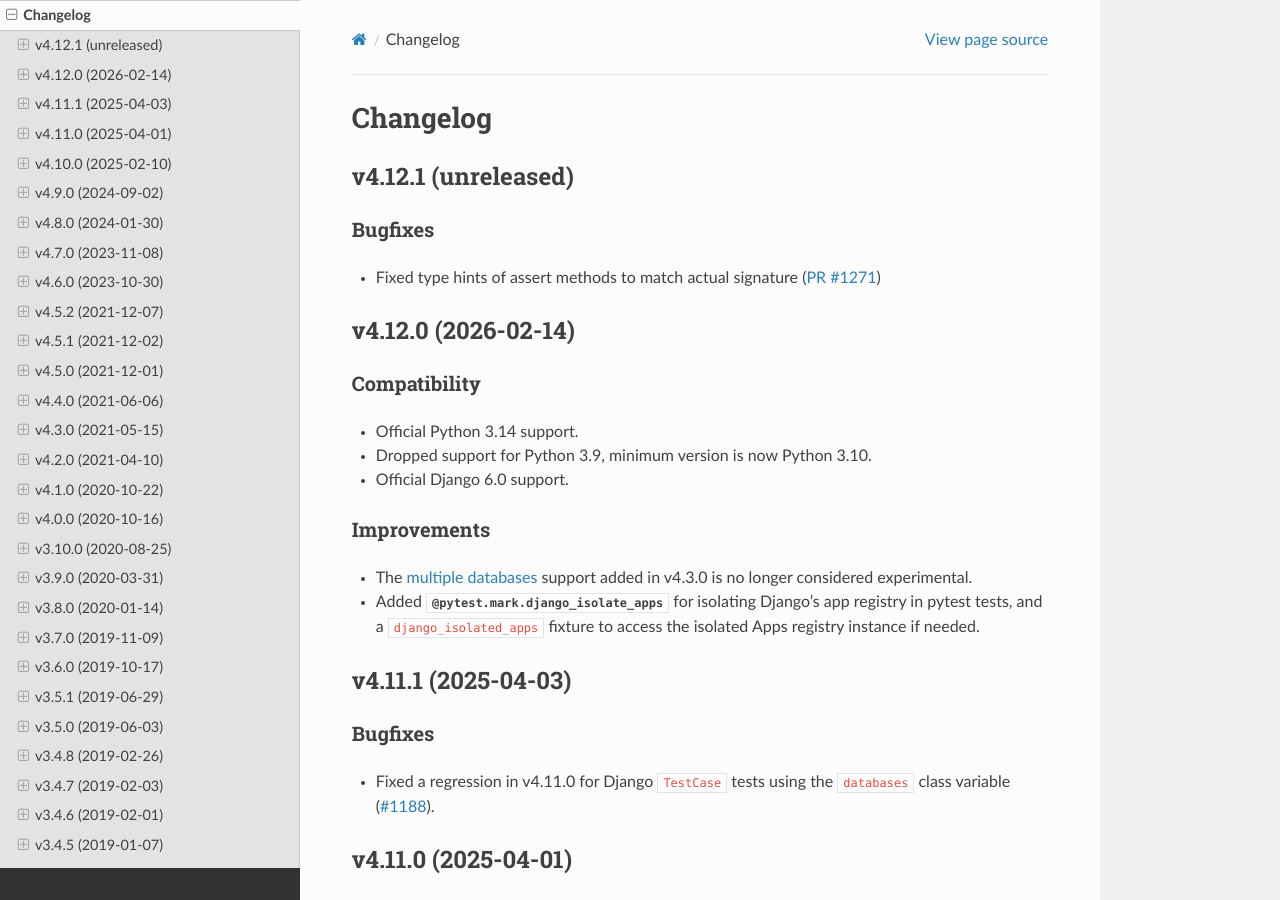
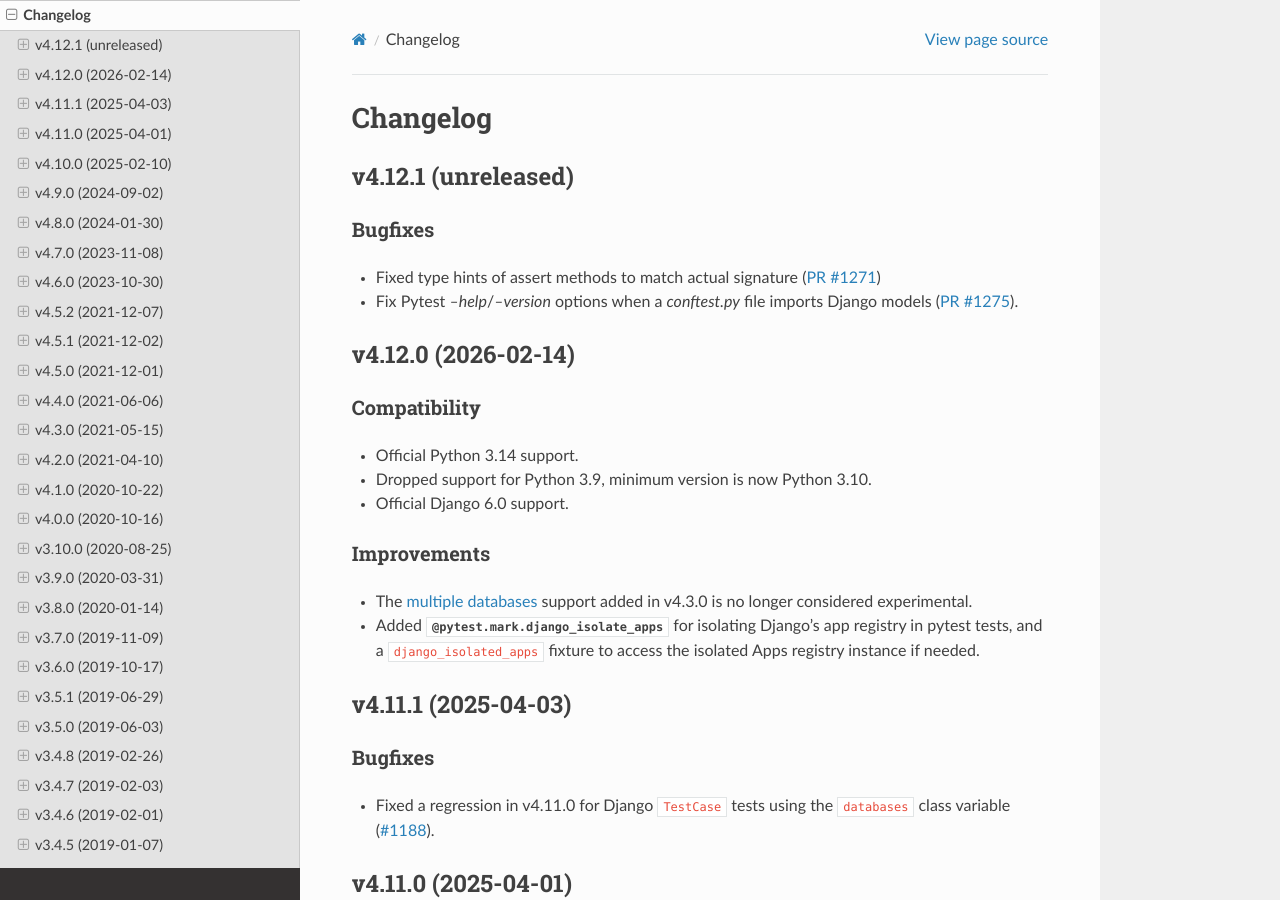
Before and after one commit to pytest-dev/pytest-django, a Sphinx documentation site: the page built from docs/changelog.rst, in a window 1280 px wide and 900 px high. Built offline with Sphinx 7.4.7 and the Read the Docs theme 3.1.0, drawn with Linux system fonts in a browser that asks for light colours; cross-references to code outside the pages are shown as plain code.

Commit message:
Update changelog

```diff
--- a/docs/changelog.rst
+++ b/docs/changelog.rst
@@ -8,6 +8,7 @@ Bugfixes
 ^^^^^^^^
 
 * Fixed type hints of assert methods to match actual signature (`PR #1271 <https://github.com/pytest-dev/pytest-django/pull/1271>`__)
+* Fix Pytest `--help`/`--version` options when a `conftest.py` file imports Django models (`PR #1275 <https://github.com/pytest-dev/pytest-django/pull/1275>`__).
 
 v4.12.0 (2026-02-14)
 --------------------
```
